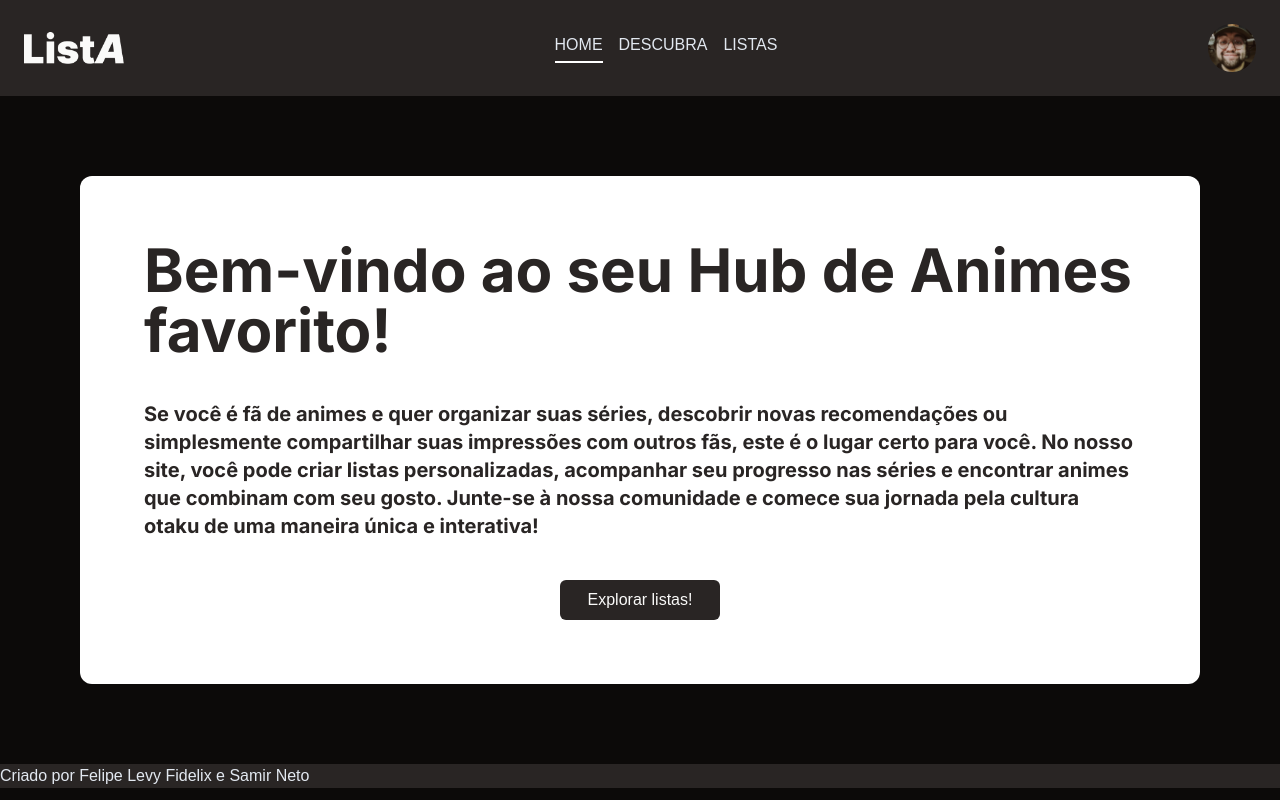
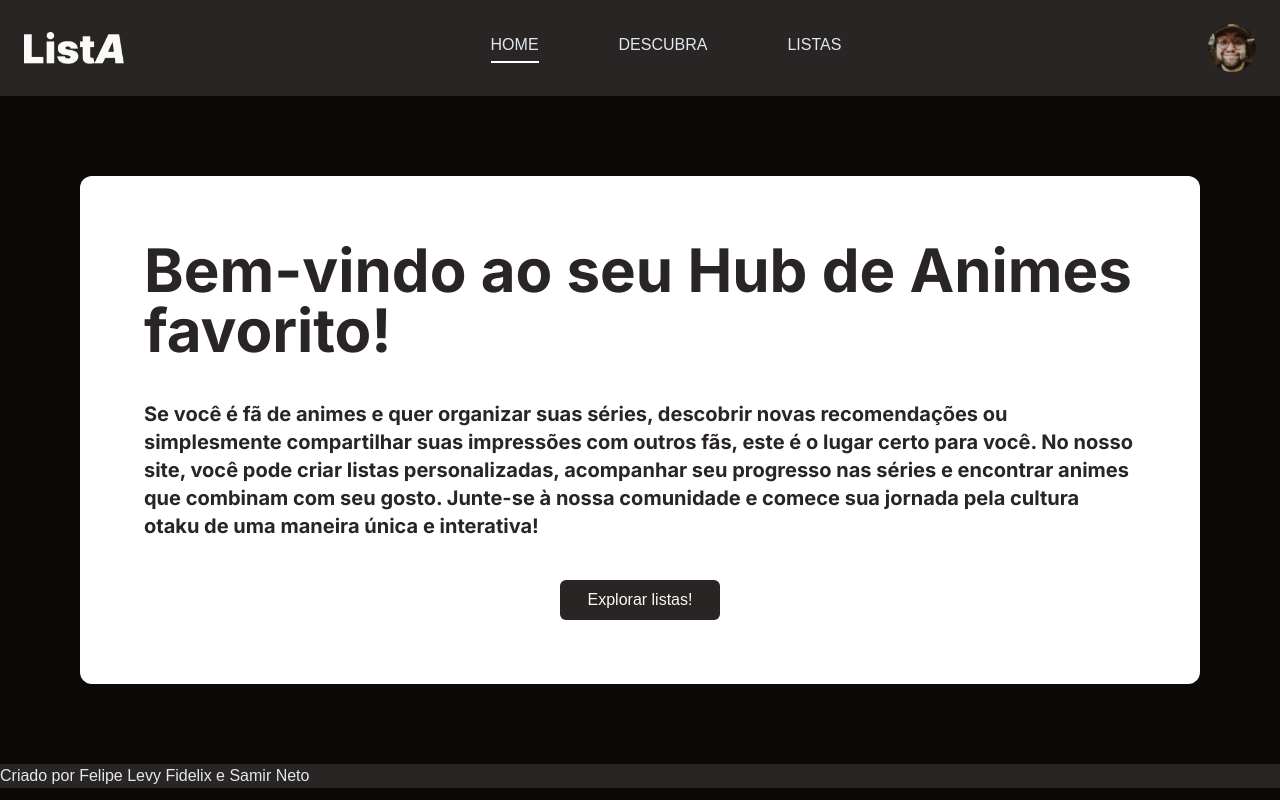
Before and after one commit to felipe-2833/List.e, a Next.js app in the folder listanimes-web/: page / in a window 1280 px wide. Built offline with nearby package versions, Linux system fonts and the light colour scheme.

Commit message:
ajustando gap nav

```diff
--- a/listanimes-web/src/components/header.tsx
+++ b/listanimes-web/src/components/header.tsx
@@ -18,7 +18,7 @@ export default function Header({ active }: NavBarProps) {
     <nav className="flex justify-between items-center bg-stone-800 p-6">
       <Image src="/listA.png" alt="Logo" width={100} height={100} />
 
-      <ul className="flex gap-4">
+      <ul className="flex gap-20">
         {links.map((link) => (
           <li key={link.text} className={active === link.text ? activeClass : ""}>
             <Link href={link.href}>{link.text}</Link>
```
